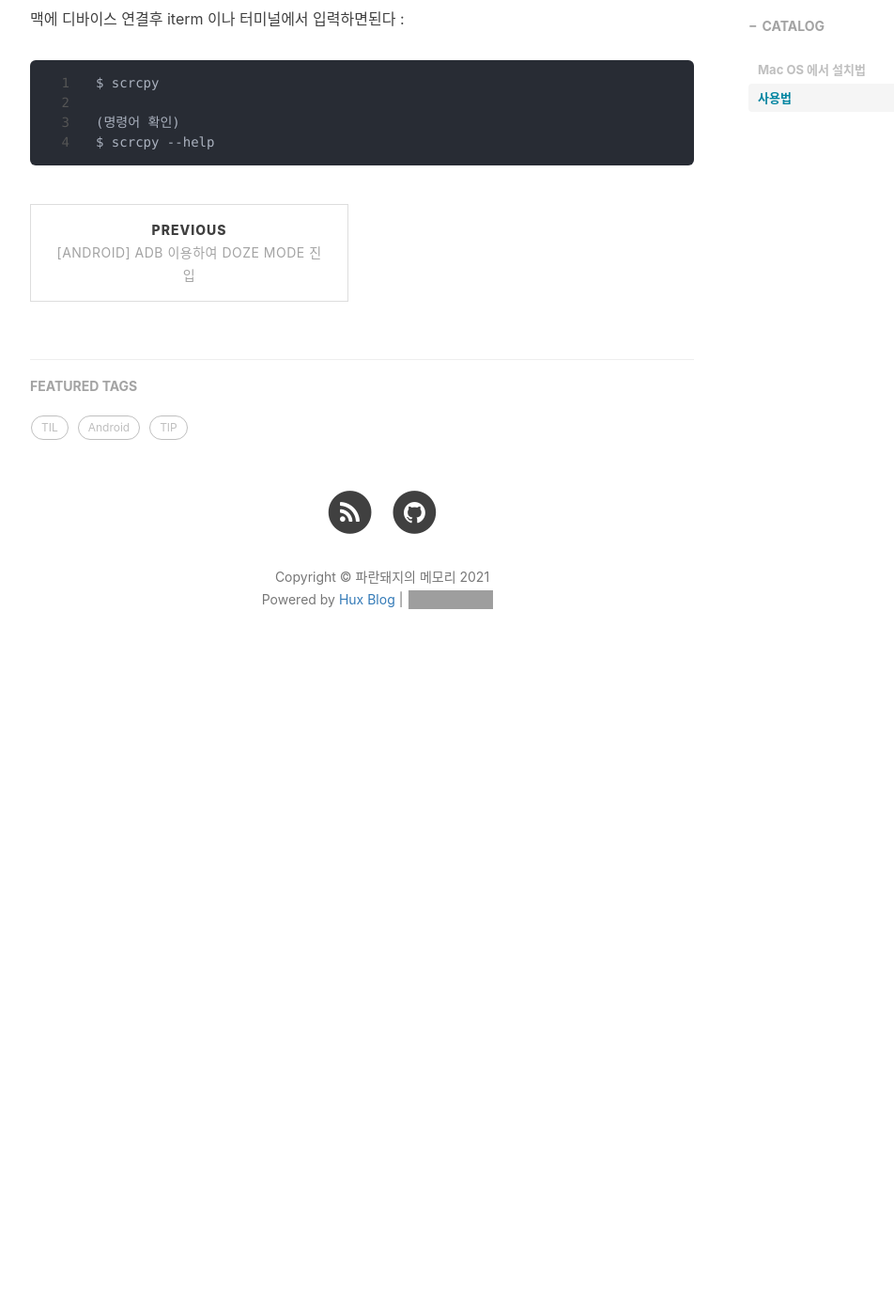
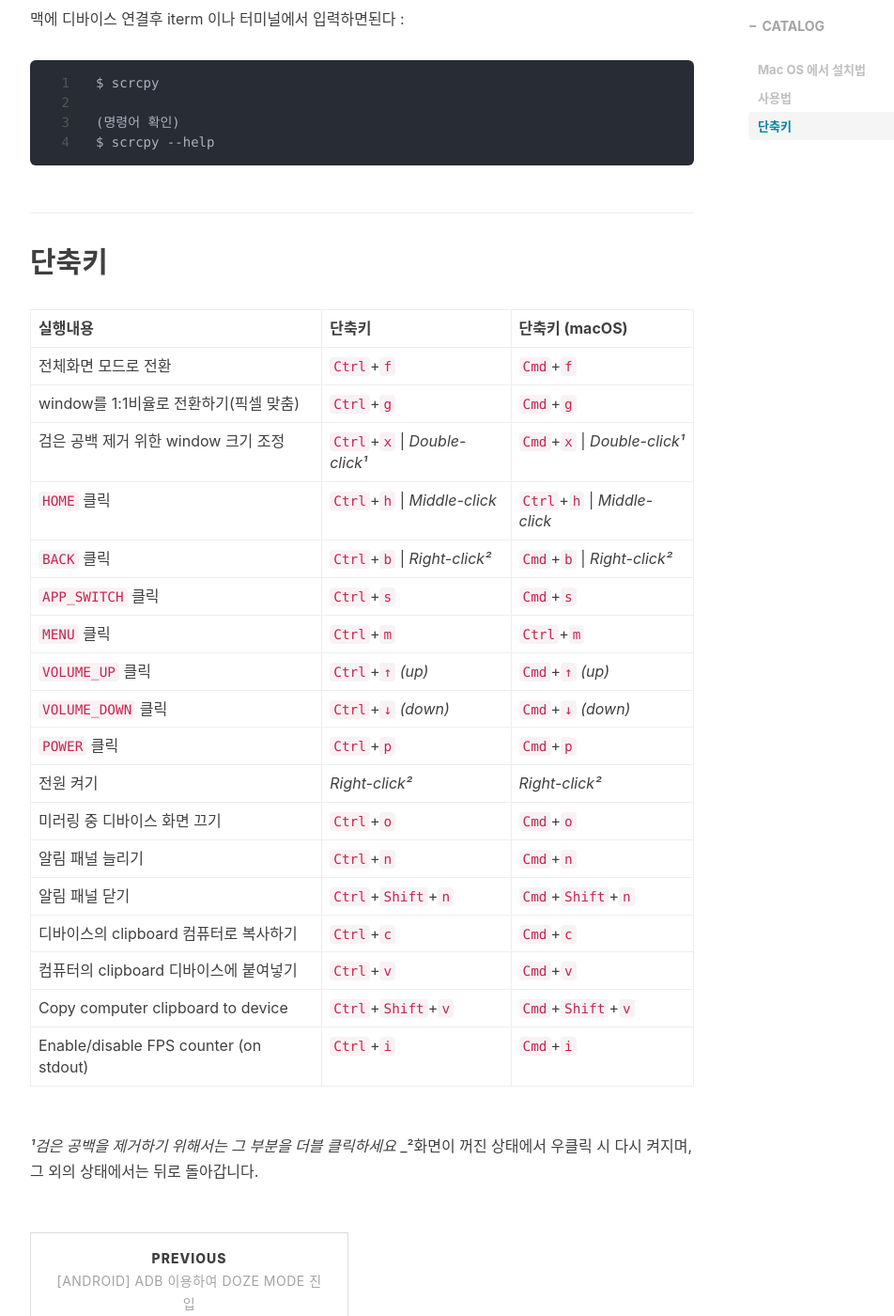
Before and after one commit to yongwooLeePb/raindragonn.github.io, a Jekyll site: the page built from _posts/2021-03-23-[TIP] Scrcpy 사용.md, in a window 1280 px wide and 1400 px high, scrolled down 1258 px. Shown: the whole window at 94% size, without its empty margins (233-1185 px from the left). Built offline with Jekyll 4.4.1, drawn with Linux system fonts in a browser that asks for light colours; nearby versions of some CDN libraries; comment, search, counter and statistics services are not loaded; before the commit the page ends 2000 px from its top, so only the background shows below that; grey boxes are pictures that could not be loaded.

Commit message:
단축키 추가

```diff
--- a/_posts/2021-03-23-[TIP] Scrcpy 사용.md
+++ b/_posts/2021-03-23-[TIP] Scrcpy 사용.md
@@ -55,6 +55,32 @@ Mac OS 에서 설치법
     $ scrcpy --help
 
 
+## 단축키
+
+ | 실행내용                                |   단축키                       |   단축키 (macOS)
+ | -------------------------------------- |:----------------------------- |:-----------------------------
+ | 전체화면 모드로 전환                      | `Ctrl`+`f`                    | `Cmd`+`f`
+ | window를 1:1비율로 전환하기(픽셀 맞춤)   | `Ctrl`+`g`                    | `Cmd`+`g`
+ | 검은 공백 제거 위한 window 크기 조정  | `Ctrl`+`x` \| _Double-click¹_ | `Cmd`+`x`  \| _Double-click¹_
+ |`HOME` 클릭                        | `Ctrl`+`h` \| _Middle-click_  | `Ctrl`+`h` \| _Middle-click_
+ | `BACK` 클릭                      | `Ctrl`+`b` \| _Right-click²_  | `Cmd`+`b`  \| _Right-click²_
+ | `APP_SWITCH` 클릭                 | `Ctrl`+`s`                    | `Cmd`+`s`
+ | `MENU` 클릭                       | `Ctrl`+`m`                    | `Ctrl`+`m`
+ | `VOLUME_UP` 클릭                   | `Ctrl`+`↑` _(up)_             | `Cmd`+`↑` _(up)_
+ | `VOLUME_DOWN` 클릭                | `Ctrl`+`↓` _(down)_           | `Cmd`+`↓` _(down)_
+ | `POWER` 클릭                      | `Ctrl`+`p`                    | `Cmd`+`p`
+ | 전원 켜기                               | _Right-click²_                | _Right-click²_
+ | 미러링 중 디바이스 화면 끄기    | `Ctrl`+`o`                    | `Cmd`+`o`
+ | 알림 패널 늘리기               | `Ctrl`+`n`                    | `Cmd`+`n`
+ | 알림 패널 닫기            | `Ctrl`+`Shift`+`n`            | `Cmd`+`Shift`+`n`
+ | 디바이스의 clipboard 컴퓨터로 복사하기      | `Ctrl`+`c`                    | `Cmd`+`c`
+ | 컴퓨터의 clipboard 디바이스에 붙여넣기     | `Ctrl`+`v`                    | `Cmd`+`v`
+ | Copy computer clipboard to device      | `Ctrl`+`Shift`+`v`            | `Cmd`+`Shift`+`v`
+ | Enable/disable FPS counter (on stdout) | `Ctrl`+`i`                    | `Cmd`+`i`
+
+_¹검은 공백을 제거하기 위해서는 그 부분을 더블 클릭하세요_
+_²화면이 꺼진 상태에서 우클릭 시 다시 켜지며, 그 외의 상태에서는 뒤로 돌아갑니다.
+
 
 
 
```
